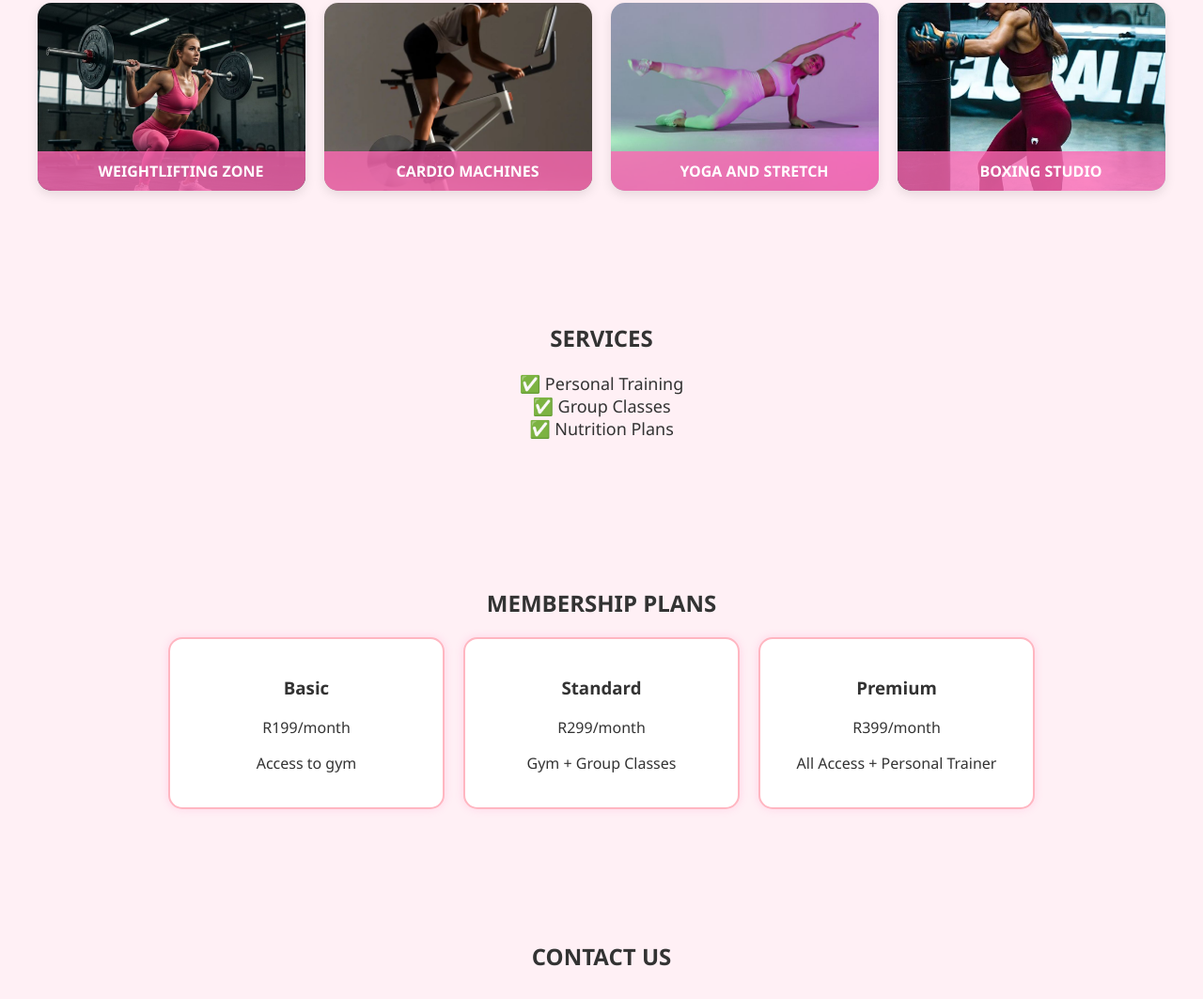
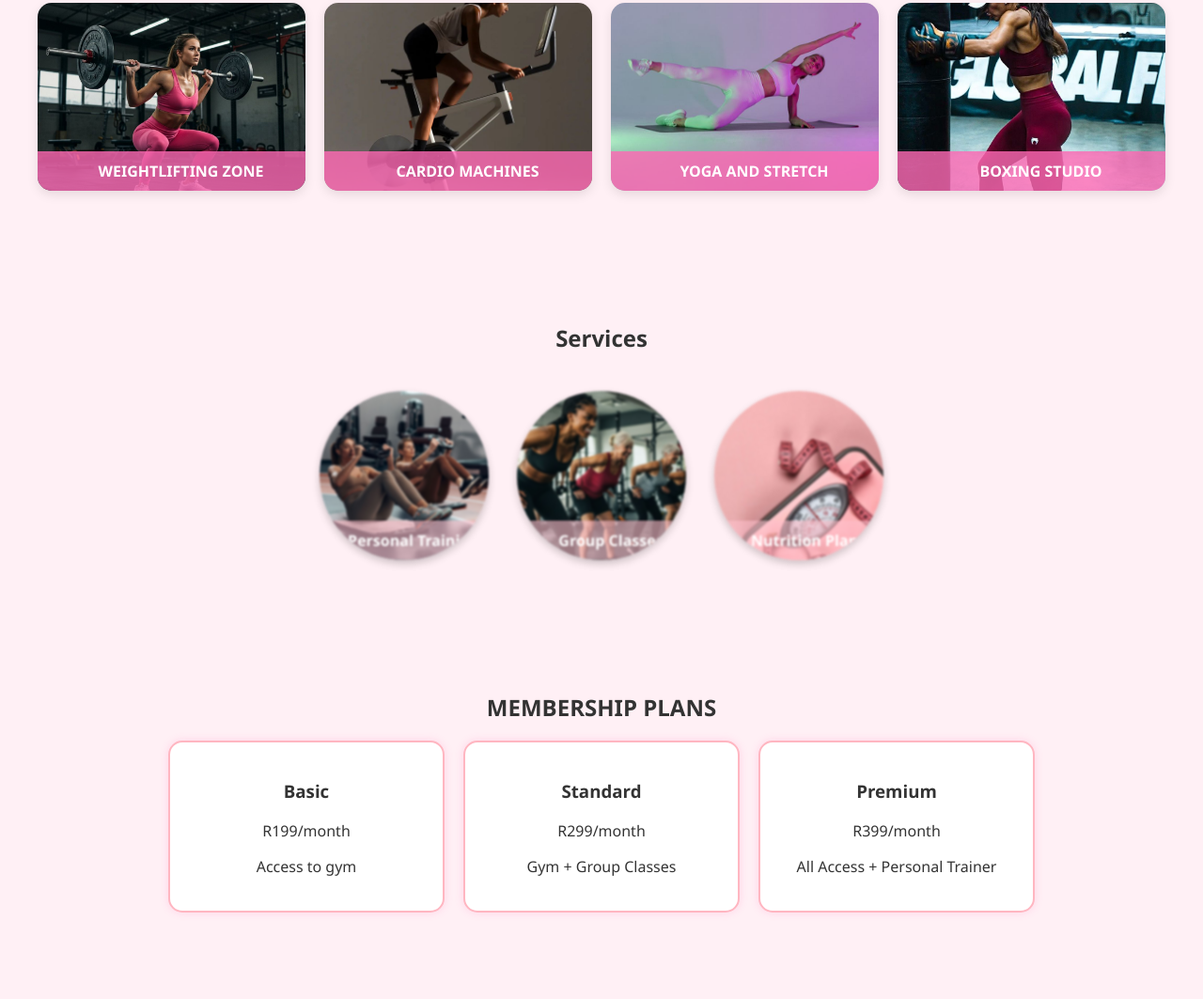
Before and after one commit to ST10195798/GYM-WEBSITE, a plain HTML site: page index.html in a window 1280 px wide. Shown: the part 1215-2278 px from the top of the page at 94% size. Drawn offline with Linux system fonts and the light colour scheme.

Commit message:
added a hover circle functionality for services section on style.css

```diff
--- a/index.html
+++ b/index.html
@@ -44,14 +44,22 @@
   </section>
 
   <!-- Services Section -->
-  <section id="services" class="section">
-    <h2>SERVICES</h2>
-    <ul>
-      <li>✅ Personal Training</li>
-      <li>✅ Group Classes</li>
-      <li>✅ Nutrition Plans</li>
-    </ul>
-  </section>
+  <!-- Services -->
+<section id="services" class="section">
+  <h2>Services</h2>
+  <div class="services-container">
+    <div class="service-circle" style="background-image: url('personal-training.jpg');">
+      <div class="circle-overlay">Personal Training</div>
+    </div>
+    <div class="service-circle" style="background-image: url('group-classes.jpg');">
+      <div class="circle-overlay">Group Classes</div>
+    </div>
+    <div class="service-circle" style="background-image: url('nutrition-plans.jpg');">
+      <div class="circle-overlay">Nutrition Plans</div>
+    </div>
+  </div>
+</section>
+
 
   <!-- Membership Plans -->
   <section id="plans" class="section">
--- a/style.css
+++ b/style.css
@@ -143,3 +143,41 @@ footer {
   font-weight: bold;
   text-align: center;
 }
+.services-container {
+  display: flex;
+  justify-content: center;
+  gap: 30px;
+  flex-wrap: wrap;
+  margin-top: 40px;
+}
+
+.service-circle {
+  width: 180px;
+  height: 180px;
+  border-radius: 50%;
+  background-size: cover;
+  background-position: center;
+  position: relative;
+  overflow: hidden;
+  filter: blur(1px);
+  transition: transform 0.3s ease, filter 0.3s ease;
+  box-shadow: 0 4px 8px rgba(0,0,0,0.2);
+}
+
+.service-circle:hover {
+  transform: scale(1.05);
+  filter: blur(0);
+}
+
+.circle-overlay {
+  position: absolute;
+  bottom: 0;
+  width: 100%;
+  text-align: center;
+  background: rgba(255, 192, 203, 0.6); /* semi-transparent pink */
+  color: white;
+  font-weight: bold;
+  padding: 10px;
+  font-size: 16px;
+  border-radius: 0 0 50% 50%;
+}
```
Also changed, not shown: group-classes.jpg (added), nutrition-plans.jpg (added), personal-training.jpg (added).
